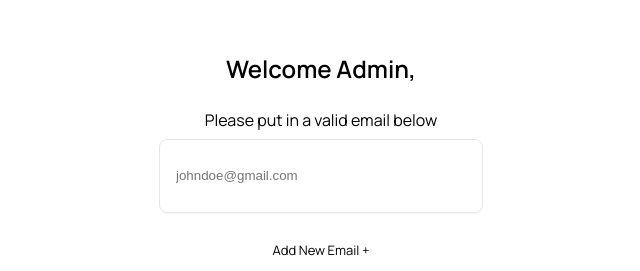
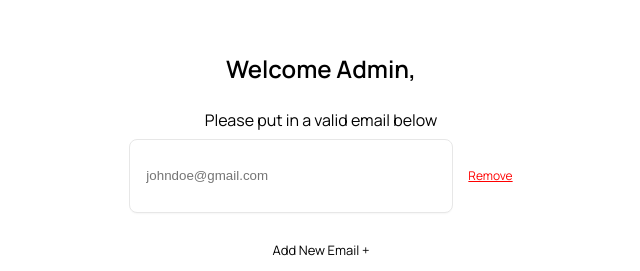
Before and after one commit to chevck/attendance-system, a React (Create React App) app: page /create-emails in a window 1280 px wide. Shown: the part 223-494 px from the top of the page, without its empty margins (319-959 px from the left). Built offline with nearby package versions, Linux system fonts and the light colour scheme.

Commit message:
fix: create user mails

```diff
--- a/package.json
+++ b/package.json
@@ -6,6 +6,7 @@
     "@testing-library/jest-dom": "^5.17.0",
     "@testing-library/react": "^13.4.0",
     "@testing-library/user-event": "^13.5.0",
+    "axios": "^1.7.3",
     "moment": "^2.30.1",
     "react": "^18.3.1",
     "react-dom": "^18.3.1",
--- a/public/index.css
+++ b/public/index.css
@@ -125,6 +125,14 @@ button:disabled {
   margin-bottom: 8px;
 }
 
+.ccw-attendance-app .ccw-emails span.remove {
+  font-size: 12px;
+  color: red;
+  margin-left: 15px;
+  text-decoration: underline;
+  cursor: pointer;
+}
+
 .ccw-attendance-app .ccw-emails p.add-email-btn {
   margin-top: 20px;
   cursor: pointer;
--- a/src/index.js
+++ b/src/index.js
@@ -8,6 +8,6 @@ const root = ReactDOM.createRoot(document.getElementById("root"));
 root.render(
   <div className='ccw-attendance-app'>
     <Router />
-    <ToastContainer transition={"Bounce"} closeOnClick limit={1} />
+    <ToastContainer closeOnClick limit={1} />
   </div>
 );
--- a/src/pages/attendance.js
+++ b/src/pages/attendance.js
@@ -36,6 +36,9 @@ export function MarkAttendance() {
     const isEmailValid = validateEmail(email);
     if (!isEmailValid) return toast.error("Invalid Email");
     setLoading(true);
+    try {
+      console.log("ss", process.env);
+    } catch (error) {}
   };
 
   return (
--- a/src/pages/create-barcode.js
+++ b/src/pages/create-barcode.js
@@ -9,8 +9,6 @@ export function CreateBarCode() {
   const [expiryTime, setExpiryTime] = useState(moment().format("hh:mm"));
   const [qrData, setQrData] = useState(null);
   const [loading, setLoading] = useState(false);
-
-  console.log({ expiryTime });
 
   const handleCreateBarcode = () => {
     setLoading(true);
--- a/src/pages/emails.js
+++ b/src/pages/emails.js
@@ -2,26 +2,32 @@ import { useState } from "react";
 import { validateEmail } from "../utils/functions";
 import { toast } from "react-toastify";
 import { Loader } from "../components/Loader";
+import axios from "axios";
 
 export const LoadEmails = () => {
   const [emails, setEmails] = useState([""]);
   const [loading, setLoading] = useState(false);
 
-  const handleCreateEmails = () => {
+  const handleCreateEmails = async () => {
     const hasABlankOpening = emails.filter((el) => !el);
     if (hasABlankOpening.length) return toast.error("Fill empty email box");
-    const validEmails = [];
-    emails.forEach((email) => {
+    // eslint-disable-next-line array-callback-return
+    const invalidEmails = emails.filter((email) => {
       const isEmailValid = validateEmail(email);
-      if (!isEmailValid) return toast.error("Invalid Email");
-      validEmails.push(email);
+      if (!isEmailValid) return email;
     });
+    if (invalidEmails.length)
+      return toast.error("There are invalid emails in your mix");
     setLoading(true);
-    console.log({ validEmails });
-
     try {
+      console.log("sds", process.env);
+      await axios.post(`${process.env.REACT_APP_BACKEND_URL}/users/create`, {
+        emails,
+      });
+      toast.success("Emails created successfully!");
+      setEmails([""]);
     } catch (error) {
-      toast.error("Error creating email");
+      toast.error(error?.response?.data || "Error creating emails");
     } finally {
       setLoading(false);
     }
@@ -42,6 +48,7 @@ export const LoadEmails = () => {
       <h3>Welcome Admin,</h3>
       <p>Please put in a valid email below</p>
       {emails.map((el, key) => (
+        <div>
           <input
             key={key}
             value={el}
@@ -52,6 +59,17 @@ export const LoadEmails = () => {
               setEmails([...emails]);
             }}
           />
+          <span
+            className='remove'
+            role='button'
+            onClick={() => {
+              emails.splice(key, 1);
+              setEmails([...emails]);
+            }}
+          >
+            Remove
+          </span>
+        </div>
       ))}
       <p
         role='button'
```
Also changed, not shown: 2 other files (tests, documents, lock files or other folders). Lines whose indentation alone changed are shown as unchanged.
